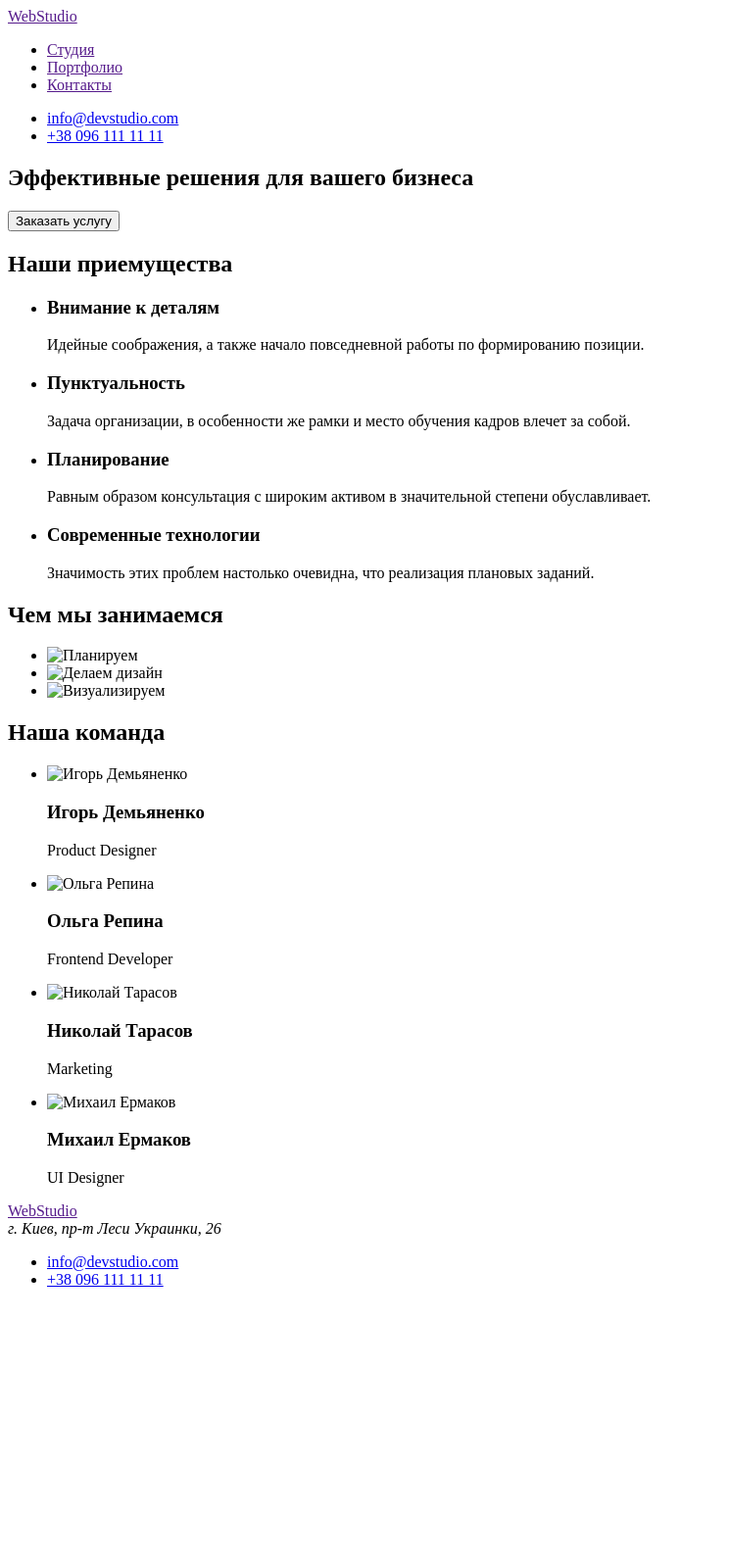
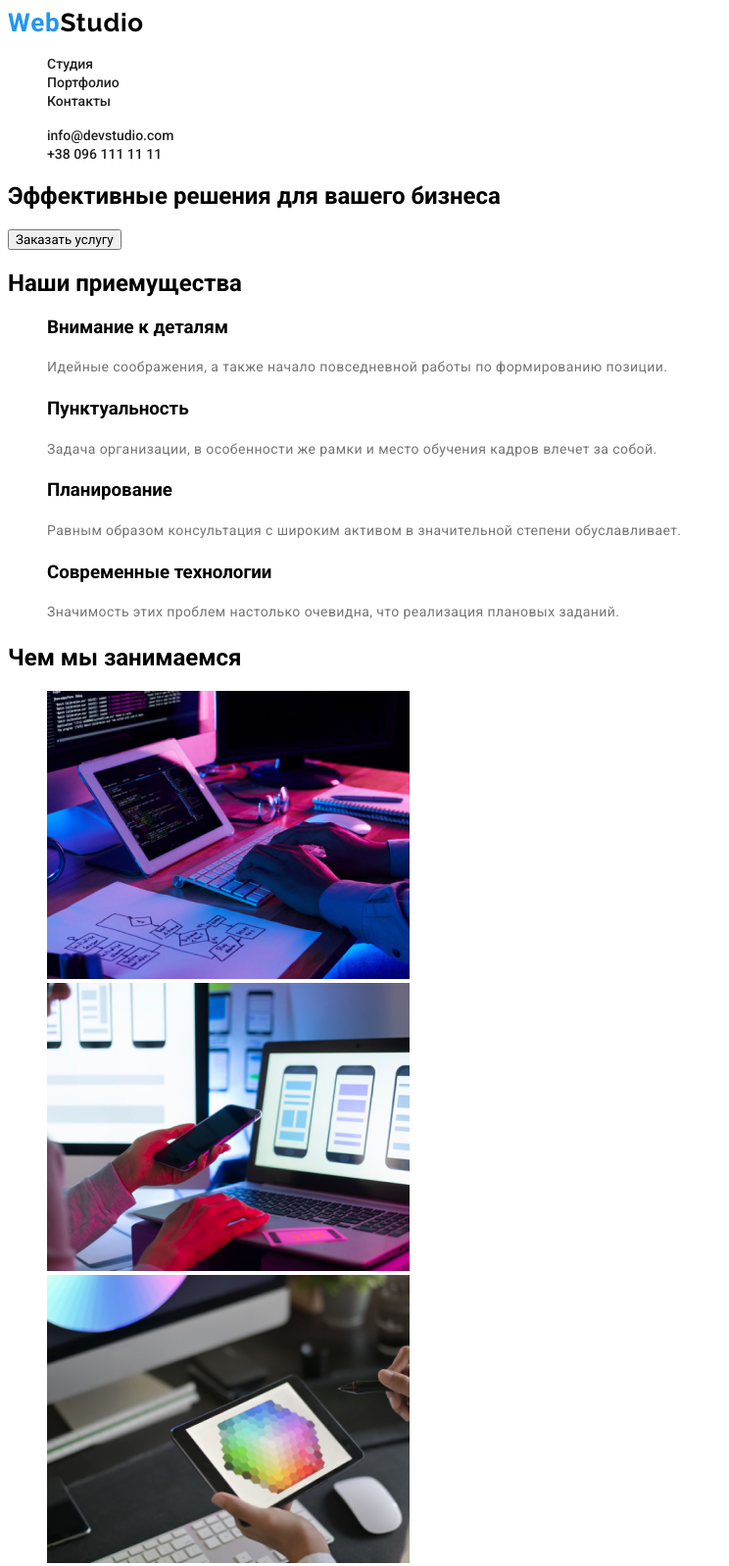
Before and after one commit to danielnedefo/goit-markup-hw-08, a plain HTML site: page index.html in a window 1280 px wide. Shown: the top 1598 px of the page at 98% size, without its empty margins (0-744 px from the left). Before the commit the page ends 1331 px from the top, so only its background shows below. Drawn offline with Linux system fonts and the light colour scheme.

Commit message:
done 2 task
вроде все сделал

```diff
--- a/css/styles.css
+++ b/css/styles.css
@@ -1,3 +1,50 @@
-.site-nav .link {
-  text-transform: uppercase;
+*{
+ font-family: Roboto;
 }
+.nav-title{
+  font-family: Raleway;
+  font-weight: 700;
+  font-size: 26px;
+  line-height: 1.19;
+  letter-spacing: 0.03em;
+  text-decoration: none;
+  color: black;
+}
+.nav-title-web{
+  color: #2196F3;
+}
+.link-decoration{
+  font-family: Roboto;
+  font-weight: 500;
+  font-size: 14px;
+  line-height: 1.14;
+  text-decoration: none;
+  color: #212121;
+}
+.remove-markers{
+  list-style-type: none;
+}
+.hero-background{
+  position: absolute;
+width: 1600px;
+height: 600px;
+left: 0px;
+top: 80px;
+
+background: #2F303A
+}
+.address-font{
+font-family: Roboto;
+font-style: normal;
+font-weight: normal;
+font-size: 14px;
+line-height: 1.71;
+letter-spacing: 0.03em;
+}
+.description-text{
+font-family: Roboto;
+font-size: 14px;
+line-height: 1.71;
+letter-spacing: 0.03em;
+color: #757575;
+}
--- a/index.html
+++ b/index.html
@@ -4,95 +4,99 @@
   <meta charset="UTF-8">
   <meta name="viewport" content="width=device-width, initial-scale=1.0">
   <title>Главная</title>
+  <link rel="preconnect" href="https://fonts.gstatic.com">
+  <link href="https://fonts.googleapis.com/css2?family=Raleway:wght@700&family=Roboto:wght@400;500;700&display=swap"
+    rel="stylesheet">
+    <link rel="stylesheet" href="./css/styles.css">
 </head>
 <body>
   <header>
-    <nav>
-    <a href="">
-      WebStudio
+  <nav>
+    <a class="nav-title" href="">
+     <span class="nav-title-web">Web</span>Studio
     </a>
-    <ul>
-      <li><a href="">Студия</a></li>
-      <li><a href="">Портфолио</a></li>
-      <li><a href="">Контакты</a></li>
+    <ul class="remove-markers">
+      <li><a class="link-decoration" href="">Студия</a></li>
+      <li><a class="link-decoration" href="./portfolio.html">Портфолио</a></li>
+      <li><a class="link-decoration" href="">Контакты</a></li>
     </ul>
     </nav>
-    <ul>
-      <li><a href="mailto:info@devstudio.com">info@devstudio.com</a></li>
-      <li><a href="tel:+38 096 111 11 11">+38 096 111 11 11</a></li>
+    <ul class="remove-markers">
+      <li><a class="link-decoration" href="mailto:info@devstudio.com">info@devstudio.com</a></li>
+      <li><a class="link-decoration" href="tel:+38 096 111 11 11">+38 096 111 11 11</a></li>
     </ul>
   </header>
+  <main>
     <section>
+      <!-- <div class="hero-background"> -->
       <h1>Эффективные решения для вашего бизнеса</h1>
       <button>Заказать услугу</button>
+      </div>
     </section>
-  <main>
   <section>
     <h2>Наши приемущества</h2>
-    <ul>
+    <ul class="remove-markers">
       <li>
         <h3>Внимание к деталям</h3>
-        <p>Идейные соображения, а также начало повседневной работы по формированию позиции.</p>
+        <p class="description-text">Идейные соображения, а также начало повседневной работы по формированию позиции.</p>
       </li>
       <li>
         <h3>Пунктуальность</h3>
-        <p>Задача организации, в особенности же рамки и место обучения кадров влечет за собой.</p>
+        <p class="description-text">Задача организации, в особенности же рамки и место обучения кадров влечет за собой.</p>
       </li>
       <li>
         <h3>Планирование</h3>
-        <p>Равным образом консультация с широким активом в значительной степени обуславливает.</p>
+        <p class="description-text">Равным образом консультация с широким активом в значительной степени обуславливает.</p>
       </li>
       <li>
         <h3>Современные технологии</h3>
-        <p>Значимость этих проблем настолько очевидна, что реализация плановых заданий.</p>
+        <p class="description-text">Значимость этих проблем настолько очевидна, что реализация плановых заданий.</p>
       </li>
     </ul>
   </section>
   <section>
     <h2>Чем мы занимаемся</h2>
-      <ul>
-       <li><img src="photo/img.jpg" width="370px" alt="Планируем"></li>
-        <li><img src="photo/img.png" width="370px" alt="Делаем дизайн"></li>
-        <li><img src="photo/img (1).png" width="370px" alt="Визуализируем"></li>
+      <ul class="remove-markers">
+       <li><img src="images/img.jpg" width="370px" alt="Планируем"></li>
+        <li><img src="images/img.png" width="370px" alt="Делаем дизайн"></li>
+        <li><img src="images/img (1).png" width="370px" alt="Визуализируем"></li>
     </ul>
   </section>
   <section>
     <h2>Наша команда</h2>
-    <ul>
+    <ul class="remove-markers">
       <li>
-        <img src="photo/1.jpg" width="270px" alt="Игорь Демьяненко">
+        <img src="images/1.jpg" width="270px" alt="Игорь Демьяненко">
         <h3>Игорь Демьяненко</h3>
-        <p>Product Designer</p>
+        <p class="description-text">Product Designer</p>
       </li>
       <li>
-        <img src="photo/img (1).jpg" width="270px" alt="Ольга Репина">
+        <img src="images/img (1).jpg" width="270px" alt="Ольга Репина">
         <h3>Ольга Репина</h3>
-        <p>Frontend Developer</p>
+        <p class="description-text">Frontend Developer</p>
       </li>
       <li>
-        <img src="photo/img (2).jpg" width="270px" alt="Николай Тарасов">
+        <img src="images/img (2).jpg" width="270px" alt="Николай Тарасов">
         <h3>Николай Тарасов</h3>
-        <p>Marketing</p>
+        <p class="description-text">Marketing</p>
       </li>
       <li>
-        <img src="photo/img (3).jpg" width="270px" alt="Михаил Ермаков">
+        <img src="images/img (3).jpg" width="270px" alt="Михаил Ермаков">
         <h3>Михаил Ермаков</h3>
-        <p>UI Designer</p>
+        <p class="description-text">UI Designer</p>
       </li>
     </ul>
   </section>
   </main>
   <footer>
-    <nav>
-      <a href="">
-        WebStudio
+      <a class="nav-title" href="">
+        <span class="nav-title-web">Web</span>Studio
       </a>
-     <address>г. Киев, пр-т Леси Украинки, 26</address>
-      <ul>
-        <li><a href="mailto:info@devstudio.com">info@devstudio.com</a></li>
-        <li><a href="tel:+38 096 111 11 11">+38 096 111 11 11</a></li>
+     <address class="address-font">г. Киев, пр-т Леси Украинки, 26</address>
+      <ul class="remove-markers">
+        <li><a class="link-decoration" href="mailto:info@devstudio.com">info@devstudio.com</a></li>
+        <li><a class="link-decoration" href="tel:+38 096 111 11 11">+38 096 111 11 11</a></li>
       </ul>
-    </nav>
   </footer>
 </body>
 </html>
```
Also changed, not shown: portfolio.html (added, +108 -0 lines), images/11.jpg (added), images/12.jpg (added), images/13.jpg (added), images/14.jpg (added), images/15.jpg (added), images/16.jpg (added), images/17.jpg (added), images/18.jpg (added), images/19.jpg (added).
